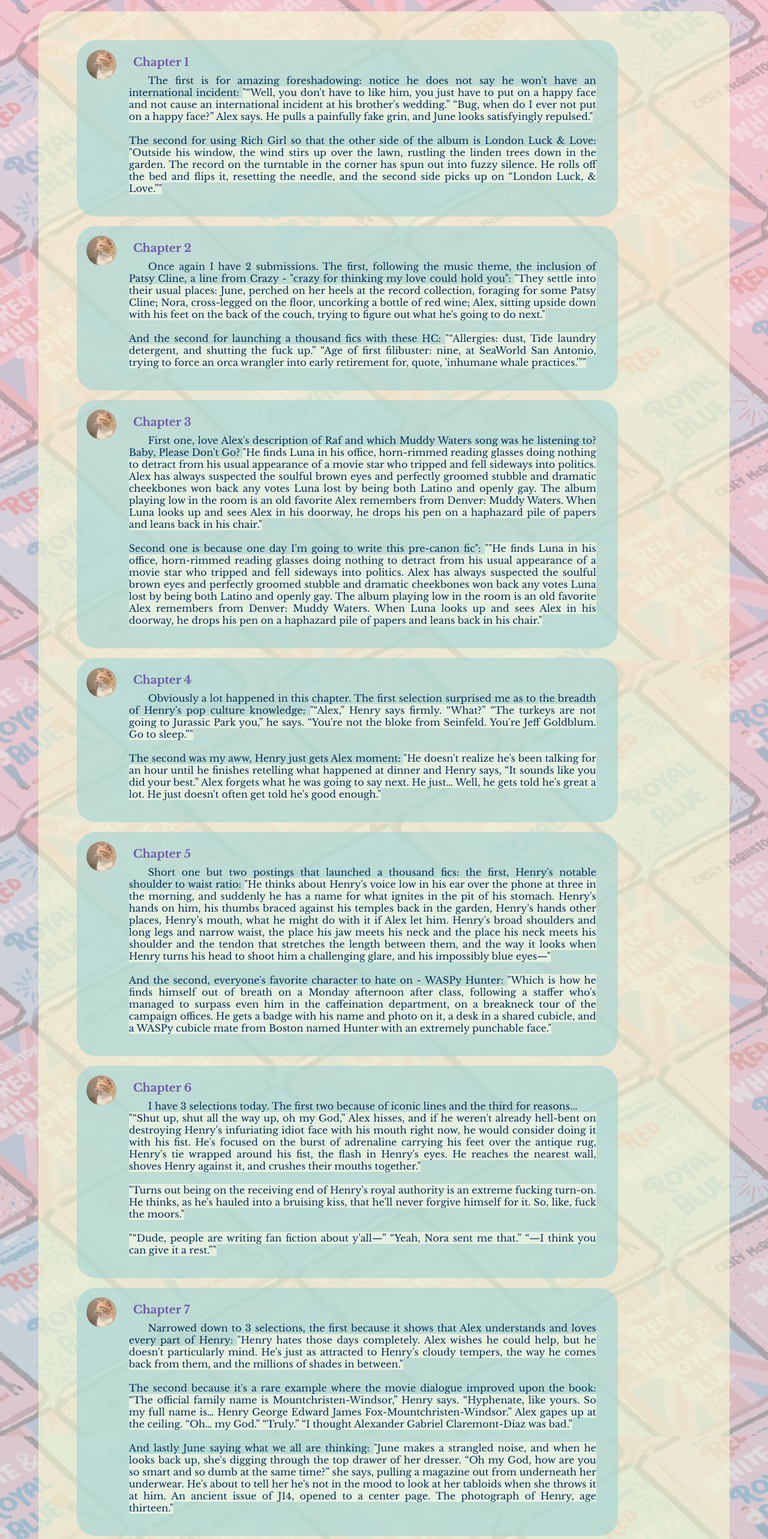
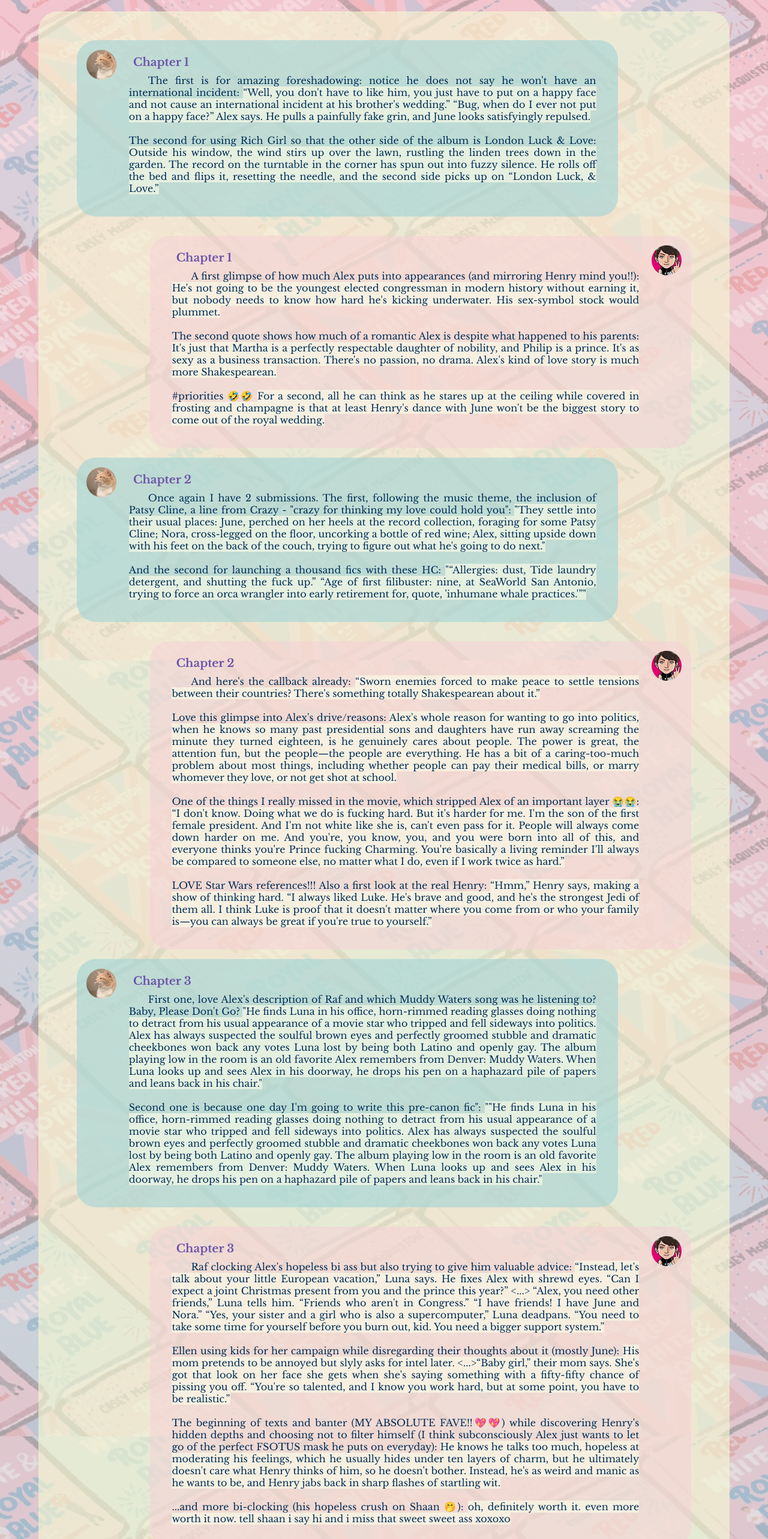
Before and after one commit to estr19/le-ra, a React (Create React App) app: page /rwrb in a window 1280 px wide. Shown: the part 234-2800 px from the top of the page at 60% size. Built offline with nearby package versions, Linux system fonts and the light colour scheme; a web font is replaced by a local one.

Commit message:
lena RWRB chapter quotes 1-3

```diff
--- a/src/RWRB.js
+++ b/src/RWRB.js
@@ -6,12 +6,12 @@ function RWRB() {
       <h1 id='RWRBH1'>Red White & Royal Blue - Noted</h1>
       <div className='conversation'>
         {rwrbConvo.map((chat) => {
-          const { id, name, pfp, message } = chat;
+          const { id, name, pfp, message, chapter } = chat;
           return (
             <div className={`${name}pfp`} key={id}>
               <img className={`${name}Img`} src={pfp} alt={name} />
               <div className='chapterNotes'>
-                <h3 className='quoteHeader'>Chapter {id}</h3>
+                <h3 className='quoteHeader'>Chapter {chapter}</h3>
                 <p dangerouslySetInnerHTML={{__html: message }} className='chatP'></p>
               </div>
             </div>
--- a/src/rwrbConvo.js
+++ b/src/rwrbConvo.js
@@ -1,17 +1,30 @@
 import bensmom33pfp from './bensmom33pfp.jpg';
-// import estr19pfp from './estr19pfp.jpg';
+import estr19pfp from './estr19pfp.jpg';
 
 export const rwrbConvo = [
   {
     id: 1,
+    chapter: 1,
     name: 'bensmom33',
     pfp: bensmom33pfp,
-    message: `The first is for amazing foreshadowing: notice he does not say he won't have an international incident: <span>"“Well, you don't have to like him, you just have to put on a happy face and not cause an international incident at his brother's wedding.” “Bug, when do I ever not put on a happy face?” Alex says. He pulls a painfully fake grin, and June looks satisfyingly repulsed."</span>
+    message: `The first is for amazing foreshadowing: notice he does not say he won't have an international incident: <span>“Well, you don't have to like him, you just have to put on a happy face and not cause an international incident at his brother's wedding.” “Bug, when do I ever not put on a happy face?” Alex says. He pulls a painfully fake grin, and June looks satisfyingly repulsed.</span>
 
-    The second for using Rich Girl so that the other side of the album is London Luck & Love: <span>"Outside his window, the wind stirs up over the lawn, rustling the linden trees down in the garden. The record on the turntable in the corner has spun out into fuzzy silence. He rolls off the bed and flips it, resetting the needle, and the second side picks up on “London Luck, & Love.”"</span>`,
+    The second for using Rich Girl so that the other side of the album is London Luck & Love: <span>Outside his window, the wind stirs up over the lawn, rustling the linden trees down in the garden. The record on the turntable in the corner has spun out into fuzzy silence. He rolls off the bed and flips it, resetting the needle, and the second side picks up on “London Luck, & Love.”</span>`,
+  },
+  {
+    id: 1.5,
+    chapter: 1,
+    name: 'estr19',
+    pfp: estr19pfp,
+    message: `A first glimpse of how much Alex puts into appearances (and mirroring Henry mind you!!): <span>He's not going to be the youngest elected congressman in modern history without earning it, but nobody needs to know how hard he's kicking underwater. His sex-symbol stock would plummet.</span>
+
+    The second quote shows how much of a romantic Alex is despite what happened to his parents: <span>It's just that Martha is a perfectly respectable daughter of nobility, and Philip is a prince. It's as sexy as a business transaction. There's no passion, no drama. Alex's kind of love story is much more Shakespearean.</span>
+
+    #priorities 🤣🤣 <span>For a second, all he can think as he stares up at the ceiling while covered in frosting and champagne is that at least Henry's dance with June won't be the biggest story to come out of the royal wedding.</span>`,
   },
   {
     id: 2,
+    chapter: 2,
     name: 'bensmom33',
     pfp: bensmom33pfp,
     message: `Once again I have 2 submissions. The first, following the music theme, the inclusion of Patsy Cline, a line from Crazy - "crazy for thinking my love could hold you": <span>"They settle into their usual places: June, perched on her heels at the record collection, foraging for some Patsy Cline; Nora, cross-legged on the floor, uncorking a bottle of red wine; Alex, sitting upside down with his feet on the back of the couch, trying to figure out what he's going to do next."</span>
@@ -19,7 +32,21 @@ export const rwrbConvo = [
     And the second for launching a thousand fics with these HC: <span>"“Allergies: dust, Tide laundry detergent, and shutting the fuck up.” “Age of first filibuster: nine, at SeaWorld San Antonio, trying to force an orca wrangler into early retirement for, quote, 'inhumane whale practices.'”"</span>`,
   },
   {
+    id: 2.5,
+    chapter: 2,
+    name: 'estr19',
+    pfp: estr19pfp,
+    message: `And here's the callback already: <span>“Sworn enemies forced to make peace to settle tensions between their countries? There's something totally Shakespearean about it.”</span>
+
+    Love this glimpse into Alex's drive/reasons: <span>Alex's whole reason for wanting to go into politics, when he knows so many past presidential sons and daughters have run away screaming the minute they turned eighteen, is he genuinely cares about people. The power is great, the attention fun, but the people—the people are everything. He has a bit of a caring-too-much problem about most things, including whether people can pay their medical bills, or marry whomever they love, or not get shot at school.</span>
+
+    One of the things I really missed in the movie, which stripped Alex of an important layer 😭😭: <span>“I don't know. Doing what we do is fucking hard. But it's harder for me. I'm the son of the first female president. And I'm not white like she is, can't even pass for it. People will always come down harder on me. And you're, you know, you, and you were born into all of this, and everyone thinks you're Prince fucking Charming. You're basically a living reminder I'll always be compared to someone else, no matter what I do, even if I work twice as hard.”</span>
+
+    LOVE Star Wars references!!! Also a first look at the real Henry: <span>“Hmm,” Henry says, making a show of thinking hard. “I always liked Luke. He's brave and good, and he's the strongest Jedi of them all. I think Luke is proof that it doesn't matter where you come from or who your family is—you can always be great if you're true to yourself.”</span>`,
+  },
+  {
     id: 3,
+    chapter: 3,
     name: 'bensmom33',
     pfp: bensmom33pfp,
     message: `First one, love Alex's description of Raf and which Muddy Waters song was he listening to? Baby, Please Don't Go? <span>"He finds Luna in his office, horn-rimmed reading glasses doing nothing to detract from his usual appearance of a movie star who tripped and fell sideways into politics. Alex has always suspected the soulful brown eyes and perfectly groomed stubble and dramatic cheekbones won back any votes Luna lost by being both Latino and openly gay. The album playing low in the room is an old favorite Alex remembers from Denver: Muddy Waters. When Luna looks up and sees Alex in his doorway, he drops his pen on a haphazard pile of papers and leans back in his chair."</span>
@@ -27,7 +54,21 @@ export const rwrbConvo = [
     Second one is because one day I'm going to write this pre-canon fic": <span>""He finds Luna in his office, horn-rimmed reading glasses doing nothing to detract from his usual appearance of a movie star who tripped and fell sideways into politics. Alex has always suspected the soulful brown eyes and perfectly groomed stubble and dramatic cheekbones won back any votes Luna lost by being both Latino and openly gay. The album playing low in the room is an old favorite Alex remembers from Denver: Muddy Waters. When Luna looks up and sees Alex in his doorway, he drops his pen on a haphazard pile of papers and leans back in his chair."</span>`,
   },
   {
+    id: 3.5,
+    chapter: 3,
+    name: 'estr19',
+    pfp: estr19pfp,
+    message: `Raf clocking Alex's hopeless bi ass but also trying to give him valuable advice: <span>“Instead, let's talk about your little European vacation,” Luna says. He fixes Alex with shrewd eyes. “Can I expect a joint Christmas present from you and the prince this year?” <...> “Alex, you need other friends,” Luna tells him. “Friends who aren't in Congress.” “I have friends! I have June and Nora.” “Yes, your sister and a girl who is also a supercomputer,” Luna deadpans. “You need to take some time for yourself before you burn out, kid. You need a bigger support system.”</span>
+
+    Ellen using kids for her campaign while disregarding their thoughts about it (mostly June): <span>His mom pretends to be annoyed but slyly asks for intel later. <...>“Baby girl,” their mom says. She's got that look on her face she gets when she's saying something with a fifty-fifty chance of pissing you off. “You're so talented, and I know you work hard, but at some point, you have to be realistic.”</span>
+
+    The beginning of texts and banter (MY ABSOLUTE FAVE!!💖💖) while discovering Henry's hidden depths and choosing not to filter himself (I think subconsciously Alex just wants to let go of the perfect FSOTUS mask he puts on everyday): <span>He knows he talks too much, hopeless at moderating his feelings, which he usually hides under ten layers of charm, but he ultimately doesn't care what Henry thinks of him, so he doesn't bother. Instead, he's as weird and manic as he wants to be, and Henry jabs back in sharp flashes of startling wit.</span>
+
+    ...and more bi-clocking (his hopeless crush on Shaan 🤭): <span>oh, definitely worth it. even more worth it now. tell shaan i say hi and i miss that sweet sweet ass xoxoxo</span>`,
+  },
+  {
     id: 4,
+    chapter: 4,
     name: 'bensmom33',
     pfp: bensmom33pfp,
     message: `Obviously a lot happened in this chapter. The first selection surprised me as to the breadth of Henry's pop culture knowledge: <span>"“Alex,” Henry says firmly. “What?” “The turkeys are not going to Jurassic Park you,” he says. “You're not the bloke from Seinfeld. You're Jeff Goldblum. Go to sleep.”"</span>
@@ -36,6 +77,7 @@ export const rwrbConvo = [
   },
   {
     id: 5,
+    chapter: 5,
     name: 'bensmom33',
     pfp: bensmom33pfp,
     message: `Short one but two postings that launched a thousand fics: the first, Henry's notable shoulder to waist ratio: <span>"He thinks about Henry's voice low in his ear over the phone at three in the morning, and suddenly he has a name for what ignites in the pit of his stomach. Henry's hands on him, his thumbs braced against his temples back in the garden, Henry's hands other places, Henry's mouth, what he might do with it if Alex let him. Henry's broad shoulders and long legs and narrow waist, the place his jaw meets his neck and the place his neck meets his shoulder and the tendon that stretches the length between them, and the way it looks when Henry turns his head to shoot him a challenging glare, and his impossibly blue eyes—"</span>
@@ -44,6 +86,7 @@ export const rwrbConvo = [
   },
   {
     id: 6,
+    chapter: 6,
     name: 'bensmom33',
     pfp: bensmom33pfp,
     message: `I have 3 selections today. The first two because of iconic lines and the third for reasons...
@@ -55,6 +98,7 @@ export const rwrbConvo = [
   },
   {
     id: 7,
+    chapter: 7,
     name: 'bensmom33',
     pfp: bensmom33pfp,
     message: `Narrowed down to 3 selections, the first because it shows that Alex understands and loves every part of Henry: <span>"Henry hates those days completely. Alex wishes he could help, but he doesn't particularly mind. He's just as attracted to Henry's cloudy tempers, the way he comes back from them, and the millions of shades in between."</span>
@@ -65,6 +109,7 @@ export const rwrbConvo = [
   },
   {
     id: 8,
+    chapter: 8,
     name: 'bensmom33',
     pfp: bensmom33pfp,
     message: `Four this time because they are all amazing and I could have had more so be glad it's just four!
@@ -75,6 +120,7 @@ export const rwrbConvo = [
   },
   {
     id: 9,
+    chapter: 9,
     name: 'bensmom33',
     pfp: bensmom33pfp,
     message: `There are so many iconic lines in this chapter but I chose 3 less discussed: 1. Ellen and her PowerPoint slide titles: <span>"The next slide is titled: EXPLORING YOUR SEXUALITY: HEALTHY, BUT DOES IT HAVE TO BE WITH THE PRINCE OF ENGLAND? She apologizes for not having time to come up with better titles. Alex actively wishes for the sweet release of death. The one after is: FEDERAL FUNDING, TRAVEL EXPENSES, BOOTY CALLS, AND YOU."</span>
@@ -83,6 +129,7 @@ export const rwrbConvo = [
   },
   {
     id: 10,
+    chapter: 10,
     name: 'bensmom33',
     pfp: bensmom33pfp,
     message: `I present to you an anatomy of a scene: rising action, climax, falling action, and resolution.
@@ -96,6 +143,7 @@ export const rwrbConvo = [
   },
   {
     id: 11,
+    chapter: 11,
     name: 'bensmom33',
     pfp: bensmom33pfp,
     message: `I did not realize how short this chapter was but it still has so many memorable things - their first meeting retelling, the list. Here are three of my favorites:
@@ -105,6 +153,7 @@ export const rwrbConvo = [
   },
   {
     id: 12,
+    chapter: 12,
     name: 'bensmom33',
     pfp: bensmom33pfp,
     message: `I selected the first two because Alex comments on the Solange elevator incident without realizing the irony of June's protection of him, the confession to Raf, and one of my favorite Zahra lines.
@@ -115,6 +164,7 @@ export const rwrbConvo = [
   },
   {
     id: 13,
+    chapter: 13,
     name: 'bensmom33',
     pfp: bensmom33pfp,
     message: `I almost went with the supportive women in this chapter who stepped up to protect their boys: Ellen, June, Zahra, Bea. But instead I went with this trio of quotes.
@@ -124,6 +174,7 @@ export const rwrbConvo = [
   },
   {
     id: 14,
+    chapter: 14,
     name: 'bensmom33',
     pfp: bensmom33pfp,
     message: `Happy birthday you wonderful pink book. Selection 1 - June is all of us, Selection 2 - Nora, certified bad ass, and Selection 3 - Ellen, bad ass in chief:
@@ -133,6 +184,7 @@ export const rwrbConvo = [
   },
   {
     id: 15,
+    chapter: 15,
     name: 'bensmom33',
     pfp: bensmom33pfp,
     message: `I can't believe we are at the end. Here are my final 4: Philip, the redemption tour, Alex and the jacket symbolism, poor Henry learning more about the US, and Alex making sure Henry knows he is part of the family.
```
